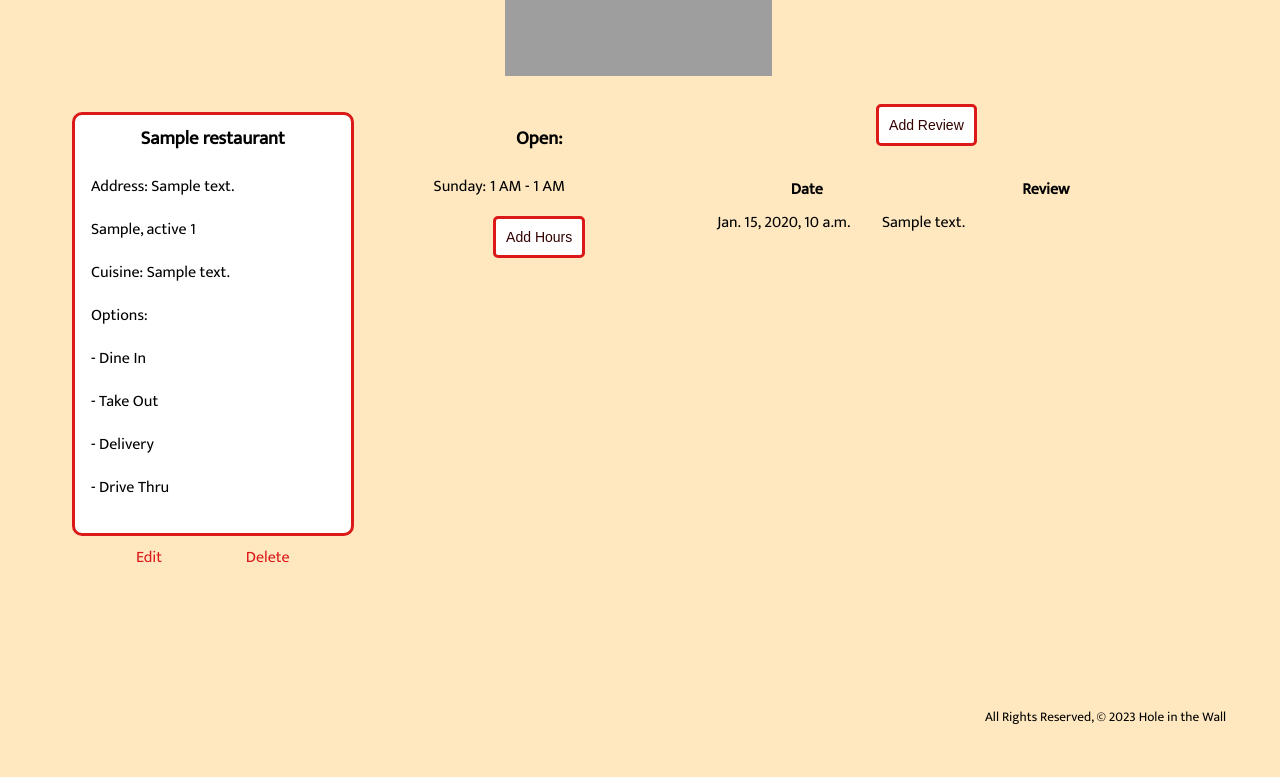
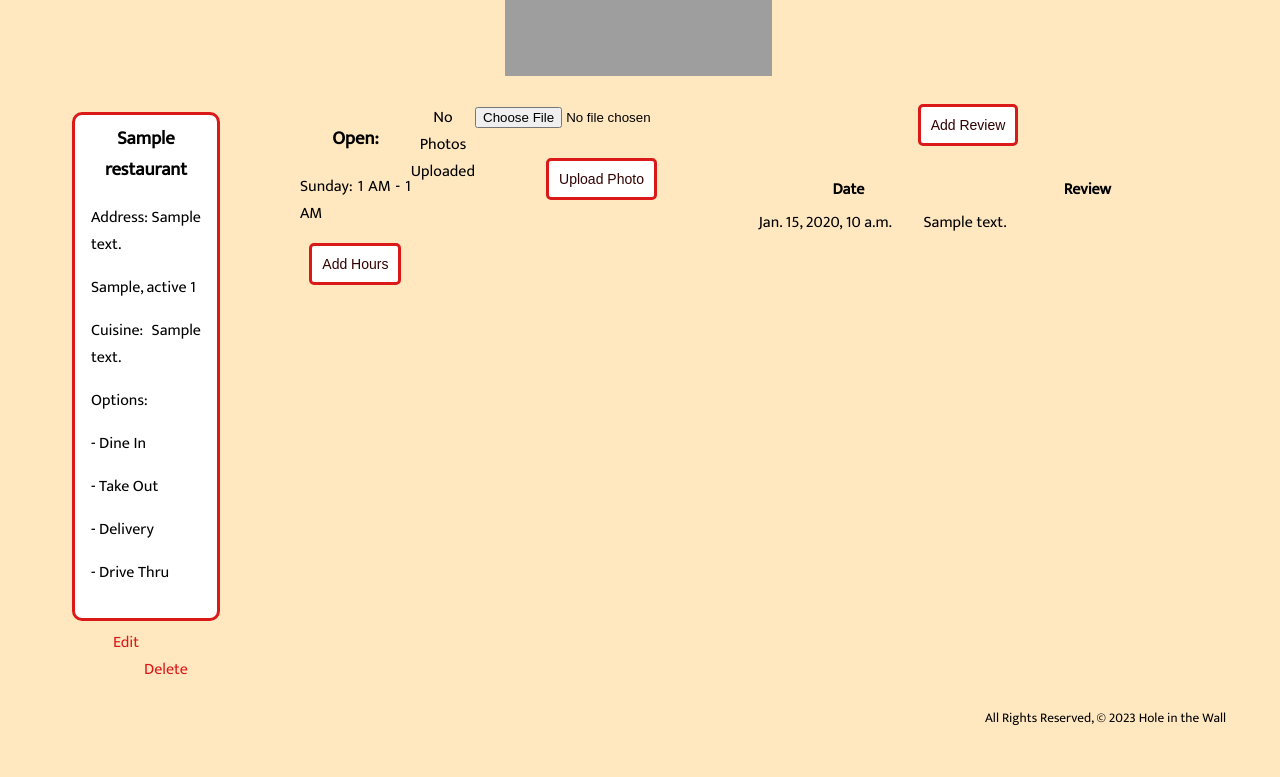
Before and after one commit to jvpati17/hole-in-the-wall, a Django app: page /restaurants/1/ in a window 1280 px wide. Shown: the part 120-897 px from the top of the page. Before the commit the page ends 844 px from the top, so only its background shows below. Run offline with Django 3.2, Linux system fonts and the light colour scheme; tables that the repository leaves empty hold one stand-in row (values such as "Sample post"); grey boxes are pictures that could not be loaded.

Commit message:
add photo upload to restaurant detail template

```diff
--- a/main_app/templates/restaurants/detail.html
+++ b/main_app/templates/restaurants/detail.html
@@ -44,6 +44,18 @@
         </div>
     </div>
 
+    {% for photo in restaurant.photo_set.all %}
+    <img class="responsive-img card-panel" src="{{photo.url}}">
+    {% empty %}
+    <div class="card-panel teal-text center-align">No Photos Uploaded</div>
+    {% endfor %}
+
+    <form action="{% url 'add_photo' cat.id %}" enctype="multipart/form-data" method="POST" class="card-panel">
+        {% csrf_token %}
+        <input type="file" name="photo-file">
+        <br><br>
+        <button type="submit" class="btn">Upload Photo</button>
+    </form>
 
     <div class="reviews">
         <form action="{% url 'add_review' restaurant.id %}" method="POST">
```
